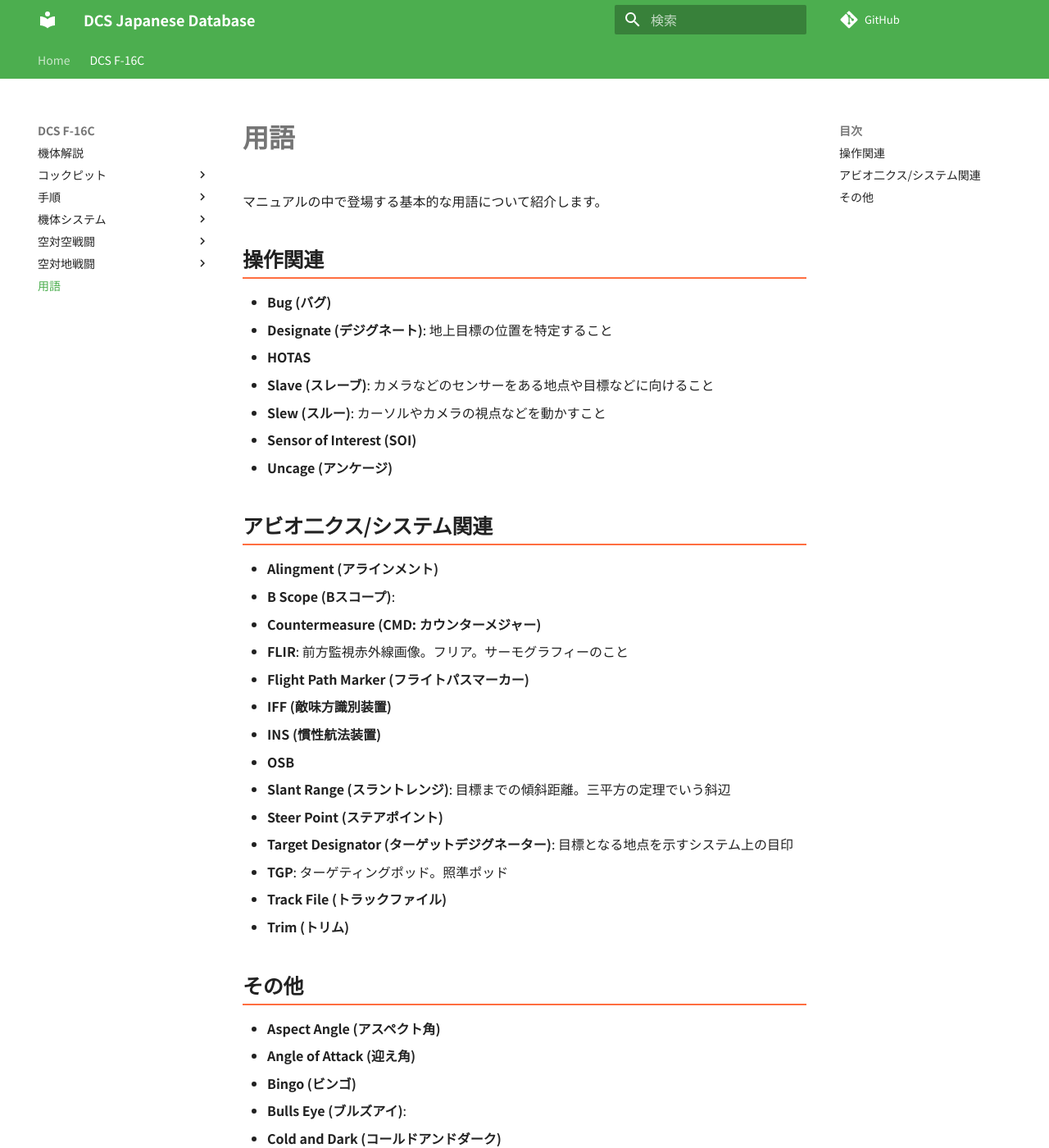
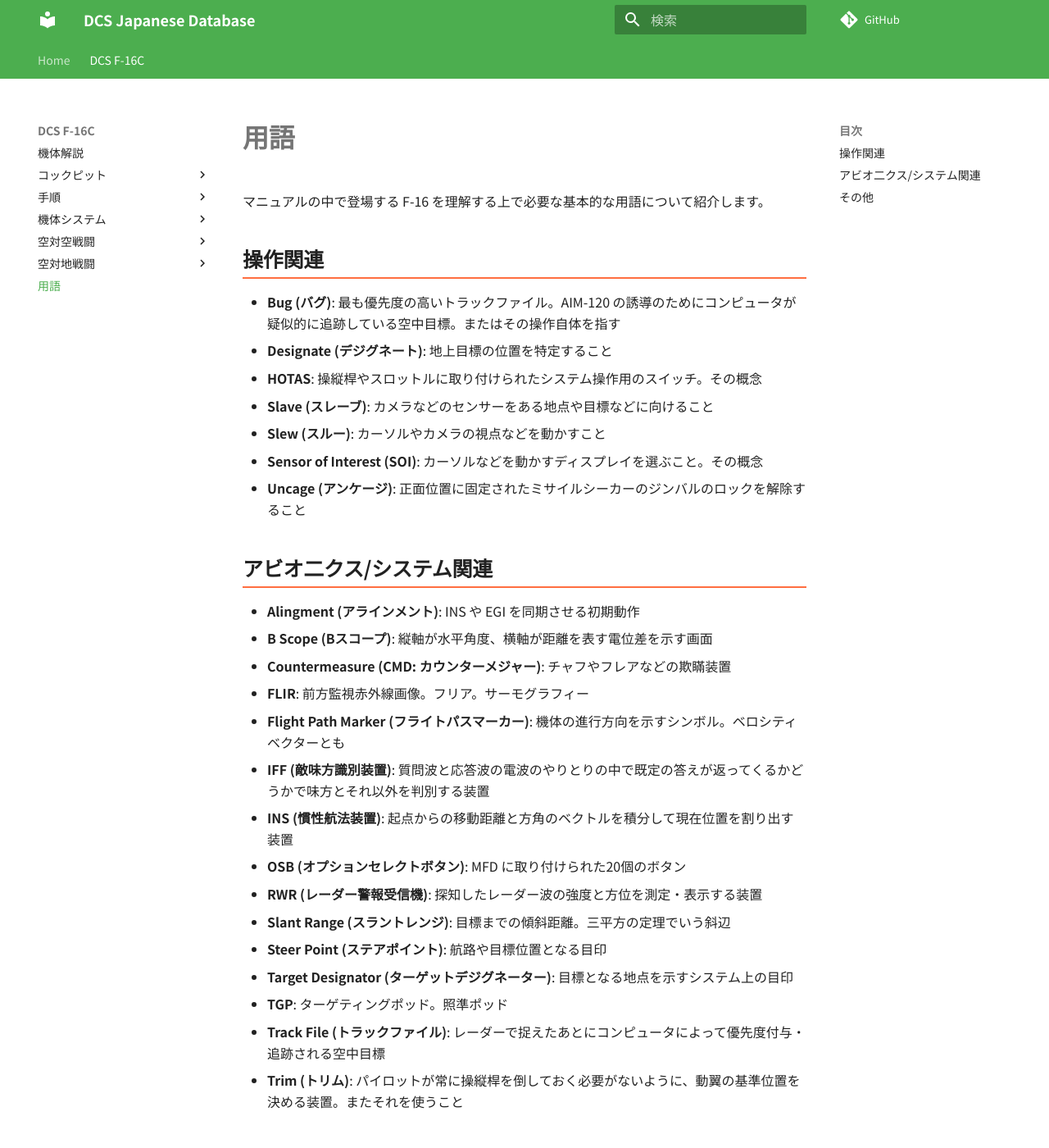
Before and after one commit to Cypher1778/DCS_Wiki, an MkDocs documentation site: the page built from docs/f-16c/term.md, in a window 1280 px wide and 1400 px high. Shown: the whole window at 82% size. Built offline with MkDocs 1.6.1 and Material for MkDocs 9.7.7, drawn with Linux system fonts in a browser that asks for light colours; comment, search, counter and statistics services are not loaded; some of the changed text lies outside the part shown.

Commit message:
add term

```diff
--- a/docs/f-16c/term.md
+++ b/docs/f-16c/term.md
@@ -1,45 +1,48 @@
 # 用語
 
-マニュアルの中で登場する基本的な用語について紹介します。
+マニュアルの中で登場する F-16 を理解する上で必要な基本的な用語について紹介します。
 
 ## 操作関連
 
-- **Bug (バグ)**
+- **Bug (バグ)**: 最も優先度の高いトラックファイル。AIM-120 の誘導のためにコンピュータが疑似的に追跡している空中目標。またはその操作自体を指す
 - **Designate (デジグネート)**: 地上目標の位置を特定すること
-- **HOTAS**
+- **HOTAS**: 操縦桿やスロットルに取り付けられたシステム操作用のスイッチ。その概念
 - **Slave (スレーブ)**: カメラなどのセンサーをある地点や目標などに向けること
 - **Slew (スルー)**: カーソルやカメラの視点などを動かすこと
-- **Sensor of Interest (SOI)**
-- **Uncage (アンケージ)**
+- **Sensor of Interest (SOI)**: カーソルなどを動かすディスプレイを選ぶこと。その概念
+- **Uncage (アンケージ)**: 正面位置に固定されたミサイルシーカーのジンバルのロックを解除すること
 
 ## アビオ二クス/システム関連
 
-- **Alingment (アラインメント)**
-- **B Scope (Bスコープ)**:
-- **Countermeasure (CMD: カウンターメジャー)**
-- **FLIR**: 前方監視赤外線画像。フリア。サーモグラフィーのこと
-- **Flight Path Marker (フライトパスマーカー)**
-- **IFF (敵味方識別装置)**
-- **INS (慣性航法装置)**
-- **OSB**
+- **Alingment (アラインメント)**: INS や EGI を同期させる初期動作
+- **B Scope (Bスコープ)**: 縦軸が水平角度、横軸が距離を表す電位差を示す画面
+- **Countermeasure (CMD: カウンターメジャー)**: チャフやフレアなどの欺瞞装置
+- **FLIR**: 前方監視赤外線画像。フリア。サーモグラフィー
+- **Flight Path Marker (フライトパスマーカー)**: 機体の進行方向を示すシンボル。ベロシティベクターとも
+- **IFF (敵味方識別装置)**: 質問波と応答波の電波のやりとりの中で既定の答えが返ってくるかどうかで味方とそれ以外を判別する装置
+- **INS (慣性航法装置)**: 起点からの移動距離と方角のベクトルを積分して現在位置を割り出す装置
+- **OSB (オプションセレクトボタン)**: MFD に取り付けられた20個のボタン
+- **RWR (レーダー警報受信機)**: 探知したレーダー波の強度と方位を測定・表示する装置
 - **Slant Range (スラントレンジ)**: 目標までの傾斜距離。三平方の定理でいう斜辺
-- **Steer Point (ステアポイント)**
+- **Steer Point (ステアポイント)**: 航路や目標位置となる目印
 - **Target Designator (ターゲットデジグネーター)**: 目標となる地点を示すシステム上の目印
 - **TGP**: ターゲティングポッド。照準ポッド
-- **Track File (トラックファイル)**
-- **Trim (トリム)**
+- **Track File (トラックファイル)**: レーダーで捉えたあとにコンピュータによって優先度付与・追跡される空中目標
+- **Trim (トリム)**: パイロットが常に操縦桿を倒しておく必要がないように、動翼の基準位置を決める装置。またそれを使うこと
 
 ## その他
 
-- **Aspect Angle (アスペクト角)**
-- **Angle of Attack (迎え角)**
-- **Bingo (ビンゴ)**
-- **Bulls Eye (ブルズアイ)**:
-- **Cold and Dark (コールドアンドダーク)**
-- **Cold Start (コールドスタート)**
+- **Aspect Angle (アスペクト角)**: 自機と敵機を結ぶ線と敵機の後方延長線との角度差
+- **Angle of Attack (迎え角)**: 主翼に当たる気流の角度
+- **Bingo (ビンゴ)**: 燃料やカウンターメジャーの警報を鳴らす下限量
+- **Bulls Eye (ブルズアイ)**: 作戦中に共有される地図上の基準点
+- **Cold and Dark (コールドアンドダーク)**: 航空機のエンジンとアビオニクスの電源が落ちている状態
+- **Cold Start (コールドスタート)**: コールドアンドダークの状態から航空機を始動すること
 - **Delivery (デリバリー)**: 対地兵装の投下方法
-- **Glide Slope (グライドスロープ)**
-- **Localizer (ローカライザー)**
-- **Off Boresite (オフボアサイト)**
-- **Solution (ソリューション)**
-- **Station (ステーション)**
+- **Glide Slope (グライドスロープ)**: 着陸の際の適切な垂直進入角度を示す電波装置。その電波
+- **Localizer (ローカライザー)**: 滑走路中心線からの左右のずれを示す電波装置。その電波
+- **Off Boresite (オフボアサイト)**: 機体正面から大きくずれた位置の敵機を攻撃すること。その能力
+- **Road out (ロードアウト)**: 機体に懸架された装備品の状態。持ち物
+- **Slant Load (スラントロード)**: 機体中央から翼端につれて軽い懸架物を搭載するロードアウト
+- **Solution (ソリューション)**: 対地兵装を投下するときの位置・タイミング・機体姿勢などの状態
+- **Station (ステーション)**: 兵装を懸架できるハードポイント。もしくは TACAN や ILS などの航法装置の電波を発信する設備、無線局
```
Also changed, not shown: docs/f-16c/aa/aa-radar.md (+2 -2 lines), docs/f-16c/ag/unguided-boms.md (+3 -3 lines).
